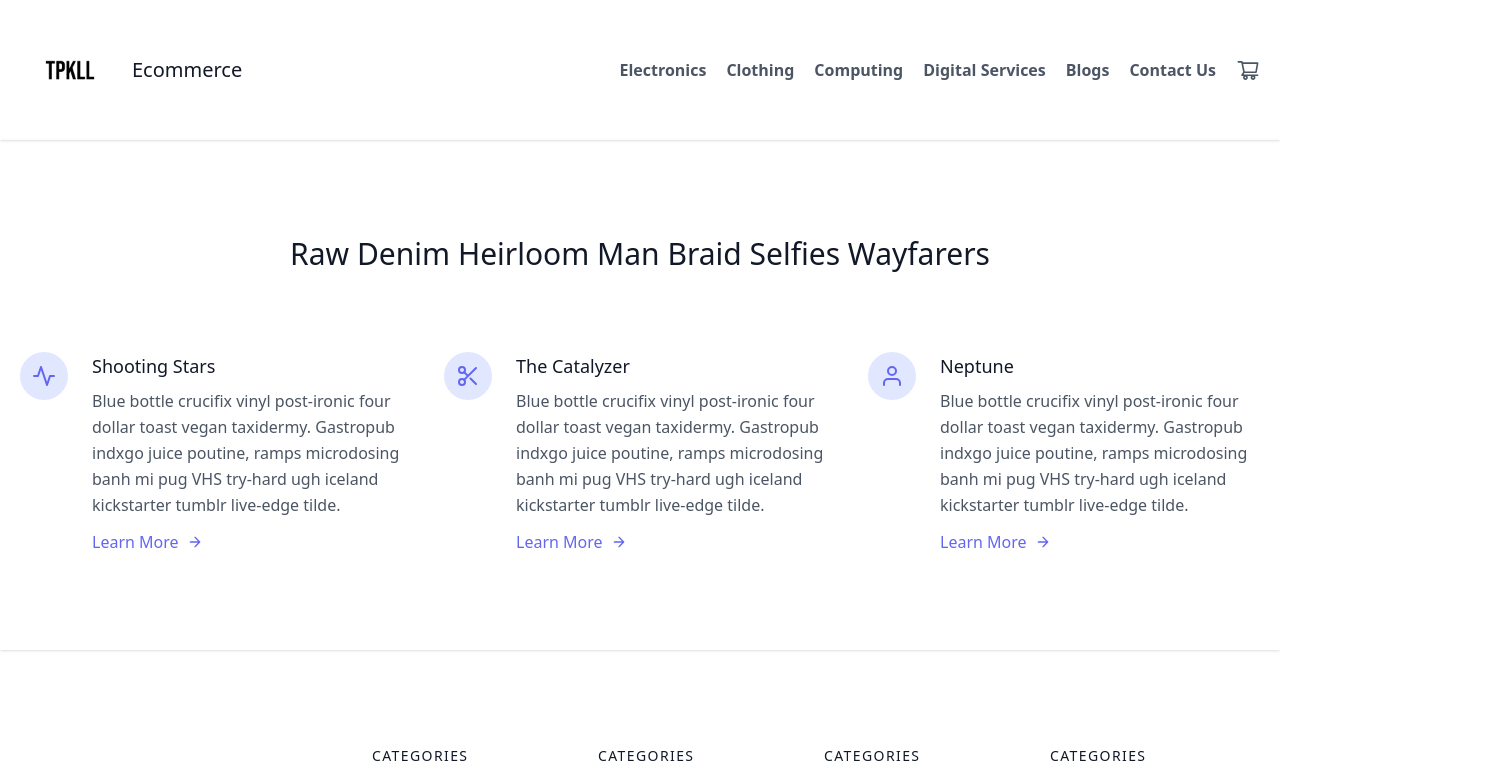
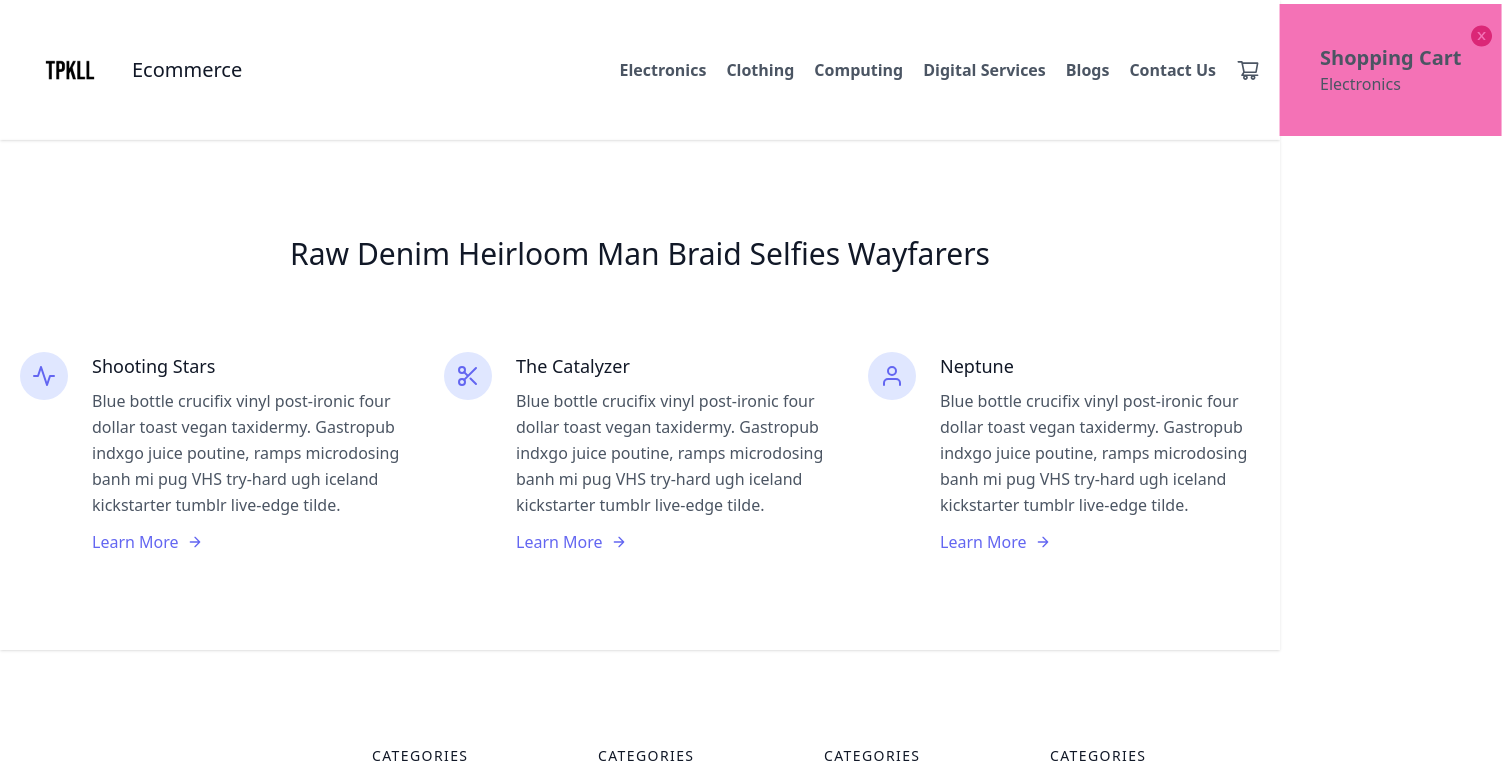
Before and after one commit to shekhercse/hunters, a Next.js app: page / in a window 1280 px wide. Shown: the top 782 px of the page, 1502 px wide, since content can reach past the window. Built offline with nearby package versions, Linux system fonts and the light colour scheme.

Commit message:
shppingcart

```diff
--- a/components/Navbar.js
+++ b/components/Navbar.js
@@ -1,11 +1,30 @@
-import React from "react";
-import Image from "next/image";
-import logo from "../public/logo.png";
-import Link from "next/link";
+import React from 'react';
+import Image from 'next/image';
+import logo from '../public/logo.png';
+import Link from 'next/link';
+import { useRef } from 'react';
 import {
-  AiOutlineShoppingCart } from "react-icons/ai";
+  AiOutlineShoppingCart, AiFillCloseCircle
+} from 'react-icons/ai';
+
+
+
+
 
 const Navbar = () => {
+  const toggleCart = () => {
+    if (ref.current.classList.contains('translate-x-full')) {
+      ref.current.classList.remove('translate-x-full')
+      ref.current.classList.add('translate-x-0')
+    }
+    else if (!ref.current.classList.contains('translate-x-full')) {
+      ref.current.classList.remove('translate-x-0')
+      ref.current.classList.add('translate-x-full')
+
+
+    }}
+    const ref = useRef()
+
     return (
       <div>
         <header className="text-gray-600 body-font">
@@ -29,9 +48,20 @@ const Navbar = () => {
               <Link href={'/blogs'}><a className="mr-5 hover:text-gray-900">Blogs</a></Link>
               <Link href={'/electronics'}><a className="mr-5 hover:text-gray-900">Contact Us</a></Link>
             </nav>
-          <div>
+            <div onClick={toggleCart}>
 
-            <AiOutlineShoppingCart className="text-2xl"/>
+              <AiOutlineShoppingCart className="text-2xl" />
+            </div>
+            <div ref={ref} className="sidecart absolute top-1 right-0 bg-pink-400 p-10 transition-transform translate-x-full transform">
+              <h2 className="font-bold text-xl">
+                Shopping Cart
+              </h2>
+              <span onClick={toggleCart} className="absolute top-5 right-2 cursor-pointer text-2xl text-pink-600">
+                <AiFillCloseCircle />
+              </span>
+              <ul>
+                <li><span> Electronics</span></li>
+              </ul>
             </div>
           </div>
         </header>
@@ -39,4 +69,4 @@ const Navbar = () => {
     );
   };
 
-export default Navbar;
+  export default Navbar
--- a/styles/globals.css
+++ b/styles/globals.css
@@ -1,3 +1,7 @@
 @tailwind base;
 @tailwind components;
 @tailwind utilities;
+
+body{
+overflow-x: hidden;
+}
```
Lines whose indentation alone changed are shown as unchanged.
